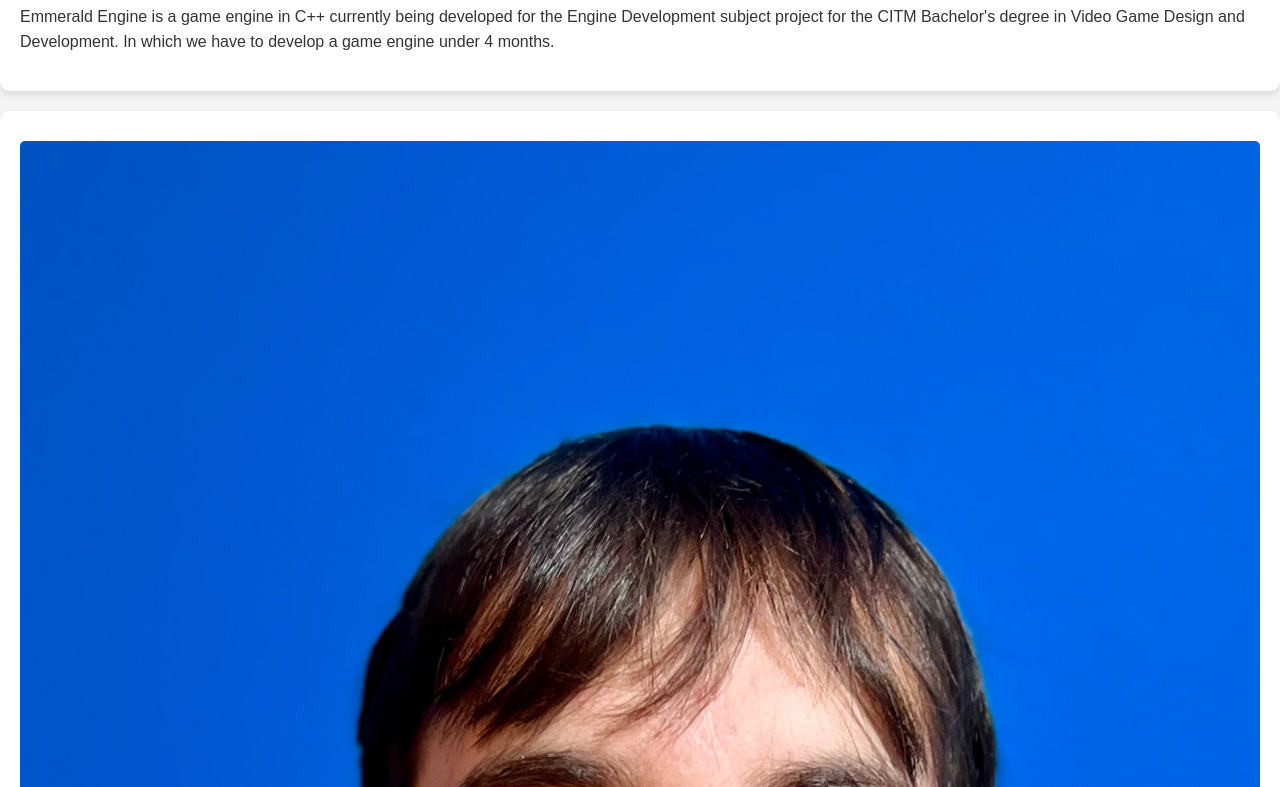
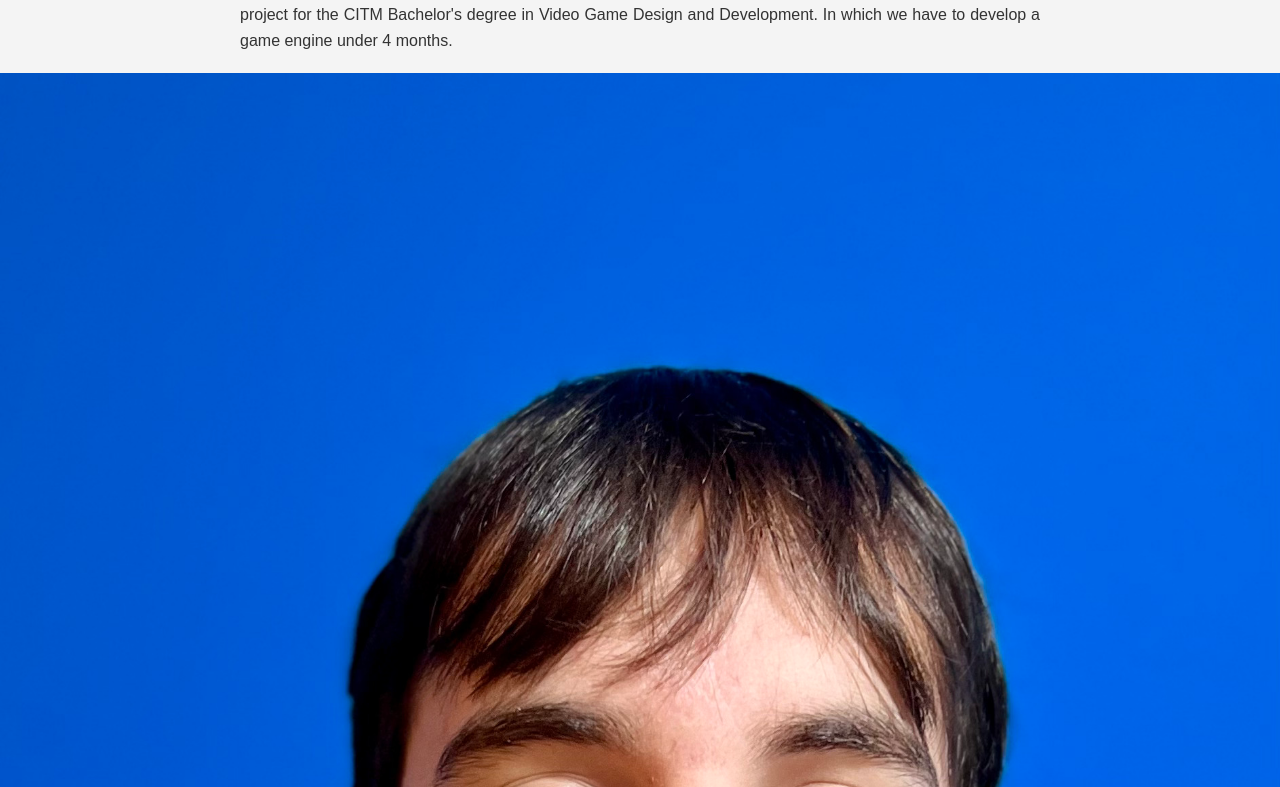
Before and after one commit to GHOSTVCL/Emmerald-Engine, a plain HTML site: page index.html in a window 1280 px wide. Shown: the part 116-903 px from the top of the page. Drawn offline with Linux system fonts and the light colour scheme; files whose address does not match are found by name.

Commit message:
last change for the day

```diff
--- a/style.css
+++ b/style.css
@@ -4,42 +4,31 @@ body {
     color: #333;
     margin: 0;
     padding: 0;
-}
-
-.intro-section, .photo-section, .core-subsystems, .latest-assignment, .video-container, .repository-link, .license-section {
-    width: 100%;
-    display: block;
-    margin: 20px auto;
-    padding: 20px;
-    box-sizing: border-box;
-    background-color: white;
-    box-shadow: 0 4px 8px rgba(0,0,0,0.1);
-    border-radius: 10px;
+    line-height: 1.6;
 }
 
 h1, h2 {
     color: #444;
     text-align: center;
+    margin-top: 20px;
 }
 
-p {
+p, a {
     font-size: 16px;
-    line-height: 1.6;
+    text-align: justify;
+    margin: 10px auto;
+    display: block;
+    max-width: 800px;
 }
 
-.photo-section img, .latest-assignment img {
-    width: 100%;
-    height: auto;
-    margin-top: 10px;
-    border-radius: 5px;
-}
 
-.video-container video {
+img, video {
     width: 100%;
     height: auto;
     display: block;
     margin: 20px auto;
 }
+
 
 .repository-link a {
     color: #0066cc;
@@ -49,8 +38,3 @@ p {
 .repository-link a:hover {
     text-decoration: underline;
 }
-
-.license-section {
-    background-color: #e8e8e8;
-    font-size: 14px;
-}
```
